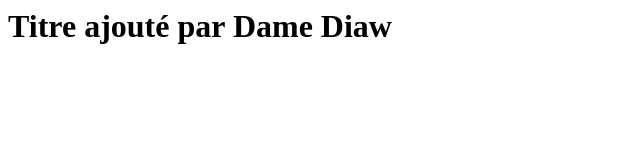
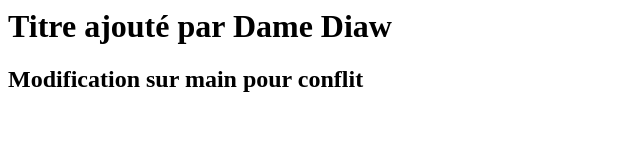
Before and after one commit to diawd7108-web/-ExamenGit, a plain HTML site: page index.html in a window 1280 px wide. Shown: the whole page, without its empty margins (0-640 px from the left). Drawn offline with Linux system fonts and the light colour scheme.

Commit message:
Modif conflit sur main

```diff
--- a/index.html
+++ b/index.html
@@ -1 +1,2 @@
 <h1>Titre ajouté par Dame Diaw</h1>
+<h2>Modification sur main pour conflit</h2>
```
